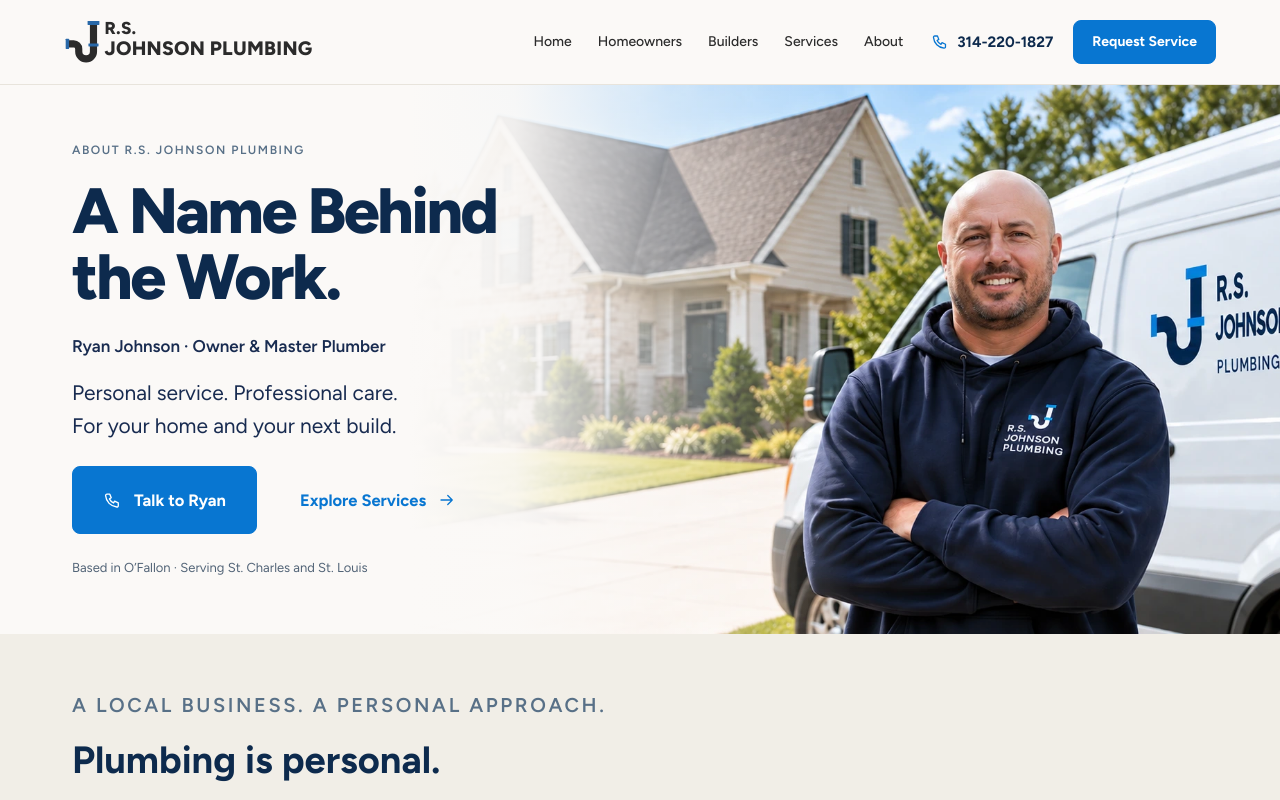
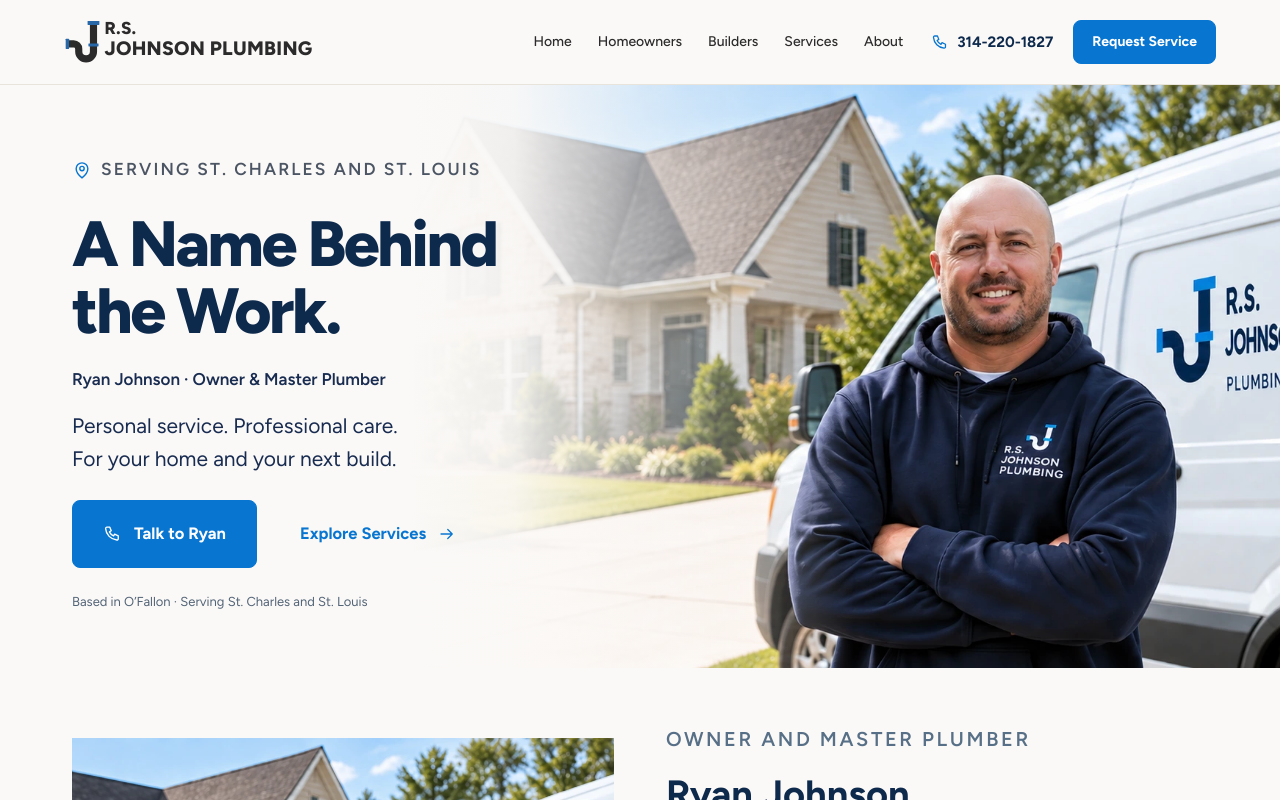
Before and after one commit to rs-johnson-plumbing/website, a Next.js app: page /about-preview/1 in a window 1280 px wide. Shown: the top 800 px of the page. Built offline with nearby package versions, Linux system fonts and the light colour scheme.

Commit message:
Align Meet Ryan preview with approved About hero and owner biography layout

```diff
--- a/src/app/about-preview/[concept]/page.tsx
+++ b/src/app/about-preview/[concept]/page.tsx
@@ -1,4 +1,5 @@
 import Image from "next/image";
+import { C2Location } from "@/components/concept-two/ui/C2Location";
 import { C2Drawing } from "@/components/concept-two/ui/C2Drawing";
 import { C2Button } from "@/components/concept-two/ui/C2Button";
 import { C2FinalCta } from "@/components/concept-two/sections/C2FinalCta";
@@ -64,7 +65,7 @@
  .ap .owner-scene img{object-fit:cover;object-position:75% center}
  .ap .owner-scene:after{content:"";position:absolute;inset:0;background:linear-gradient(90deg,#fbf9f7 0%,rgba(251,249,247,.94) 12%,rgba(251,249,247,.45) 30%,transparent 51%)}
  .ap .owner-hero-inner{position:relative;min-height:510px;display:flex;align-items:center}
- .ap .owner-hero-copy{width:52%;position:relative;z-index:1}
+ .ap .owner-hero-copy{width:56%;position:relative;z-index:1}
  .ap .owner-role{font-size:17px;font-weight:600;max-width:420px}
  .ap .owner-intro{font-size:21px;max-width:430px}
  .ap .owner-location{font-size:13px;max-width:390px;margin:24px 0 0;color:#526477}
@@ -81,8 +82,8 @@
  .ap .owner-location{font-size:12px;margin-top:18px}
  }
  `}</style>
- {owner?<><section className="owner-hero"><div className="owner-scene"><Image src="/images/concept-two/hero-desktop-authority.webp" alt="Ryan beside the R.S. Johnson Plumbing van outside a welcoming home" fill priority sizes="100vw"/></div><div className="aw owner-hero-inner"><div className="owner-hero-copy"><p className="eyebrow">About R.S. Johnson Plumbing</p><h1>A Name Behind<br/>the Work.</h1><p className="owner-role">Ryan Johnson · Owner & Master Plumber</p><p className="owner-intro">Personal service. Professional care.<br/>For your home and your next build.</p><div className="actions c2-hero-actions"><C2Button href="tel:3142201827" icon="phone" trailingIcon={null}>Talk to Ryan</C2Button><C2Button href="/services" variant="outline" className="c2-btn--quiet">Explore Services</C2Button></div><p className="owner-location">Based in O’Fallon · Serving St. Charles and St. Louis</p></div></div></section>
- <section className="cream"><div className="aw"><div className="story"><p className="eyebrow">A local business. A personal approach.</p><h2>Plumbing is personal.</h2><p>It is your home, your project, and your time. Our approach is straightforward: explain the work, respect the space, and keep you informed.</p><p>From homeowner repairs to new construction, R.S. Johnson Plumbing brings practical experience to the job.</p><div className="rule">Locally owned · O’Fallon, Missouri · Licensed & insured</div></div></div></section>
+ {owner?<><section className="owner-hero"><div className="owner-scene"><Image src="/images/concept-two/hero-desktop-authority.webp" alt="Ryan beside the R.S. Johnson Plumbing van outside a welcoming home" fill priority sizes="100vw"/></div><div className="aw owner-hero-inner"><div className="owner-hero-copy"><C2Location/><h1>A Name Behind<br/>the Work.</h1><p className="owner-role">Ryan Johnson · Owner & Master Plumber</p><p className="owner-intro">Personal service. Professional care.<br/>For your home and your next build.</p><div className="actions c2-hero-actions"><C2Button href="tel:3142201827" icon="phone" trailingIcon={null}>Talk to Ryan</C2Button><C2Button href="/services" variant="outline" className="c2-btn--quiet">Explore Services</C2Button></div><p className="owner-location">Based in O’Fallon · Serving St. Charles and St. Louis</p></div></div></section>
+ <section className="aw split"><div className="portrait"><Image src="/images/concept-two/hero-desktop-authority.webp" alt="Approved portrait illustration of Ryan Johnson" fill sizes="(min-width:701px) 40vw,100vw"/></div><div className="story"><p className="eyebrow">Owner and Master Plumber</p><h2>Ryan Johnson</h2><p className="owner-role">Owner · Master Plumber</p><p>Ryan leads R.S. Johnson Plumbing from O’Fallon, working with homeowners and builders across St. Charles and St. Louis.</p><p>Our approach is straightforward: explain the work, respect the space, and keep you informed. From homeowner repairs to new construction, we bring practical experience to the job.</p><div className="rule">Locally owned · O’Fallon, Missouri · Licensed & insured</div></div></section>
  <section className="aw"><h2>What you can expect</h2><div className="grid">{values.map(v=><div className="value" key={v.id}><C2Drawing id={v.id}/><div><h3>{v.title}</h3><p>{v.line}</p></div></div>)}</div></section></>:
  <><section className="aw craft-opening"><p className="eyebrow">About R.S. Johnson Plumbing</p><h1>Good work.<br/>Clear communication.</h1><p className="story">A local plumbing company for the people who live in homes—and the people who build them.</p><div className="actions"><C2Button href="/services" variant="outline" className="c2-btn--quiet">Explore Our Services</C2Button></div></section>
  <section className="navy"><div className="aw split"><div><p className="eyebrow">Our approach</p><h2>Care in every step.</h2><p>From the first conversation to the finishing details, clear expectations make a better experience.</p></div><div>{[{id:"plans",title:"Understand the job",line:"Start with the problem, the plans, and what you need."},{id:"roughin",title:"Plan the work",line:"Talk through the scope and coordinate the next steps."},{id:"trim",title:"Mind the details",line:"Make the connections, check the work, and explain the result."}].map((v,i)=><div className="process" key={v.id}><C2Drawing id={v.id}/><div><span className="num">0{i+1}</span><h3>{v.title}</h3><p>{v.line}</p></div></div>)}</div></div></section>
```
